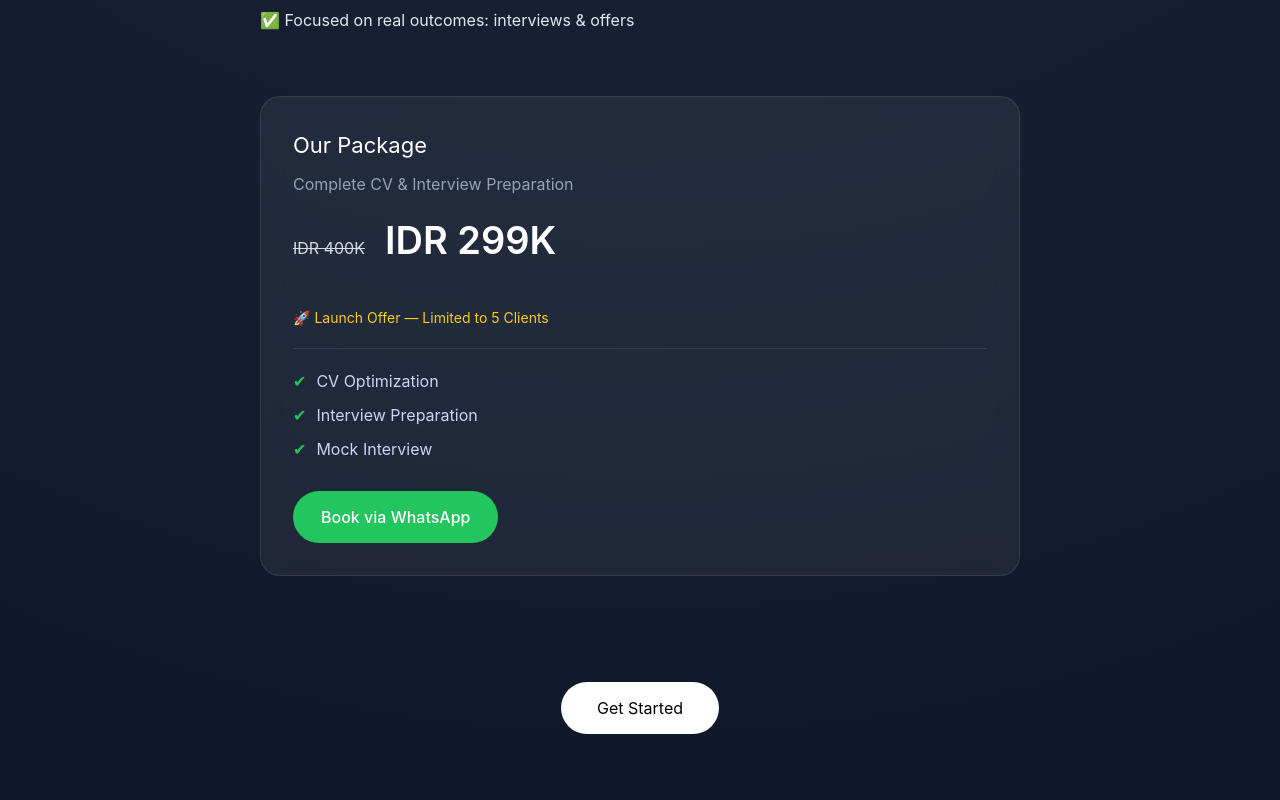
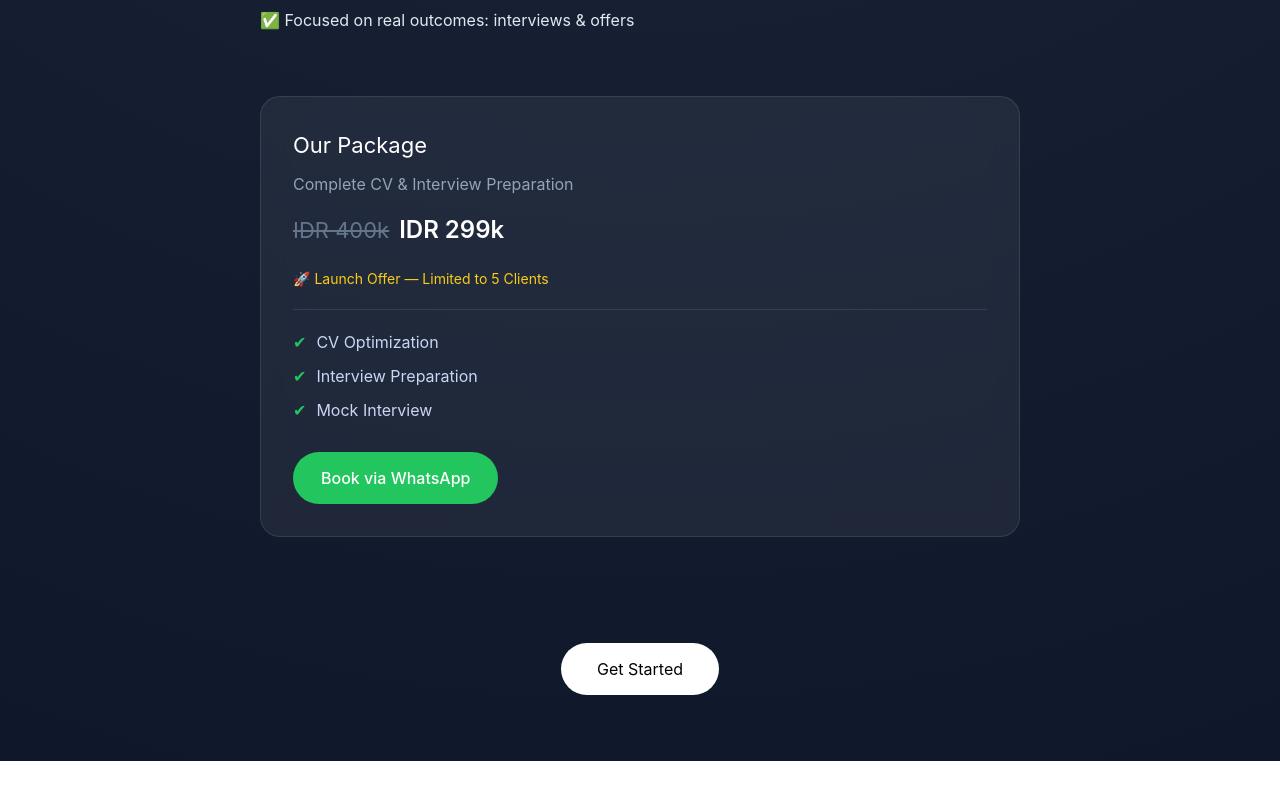
Before and after one commit to Ramzyjof/vd-fokus-landing, a Next.js app: page / in a window 1280 px wide. Shown: the part 912-1712 px from the top of the page. After the commit the page ends 1673 px from the top, so only its background shows below. Built offline with nearby package versions, Linux system fonts and the light colour scheme.

Commit message:
update font Our packaga

```diff
--- a/app/page.tsx
+++ b/app/page.tsx
@@ -122,15 +122,23 @@ export default function Page() {
           </p>
 
           {/* PRICE */}
-          <div style={{ marginBottom: "38px" }}>
-            <span style={{ textDecoration: "line-through", color: "#d8dce0", marginRight: "20px" }}>
-              IDR 400K
-            </span>
-            <span style={{ fontSize: "38px", fontWeight: 600 }}>
-              IDR 299K
-            </span>
-          </div>
+          <div style={{ marginBottom: "20px" }}>
+  <span style={{
+    textDecoration: "line-through",
+    color: "#64748b",
+    marginRight: "10px",
+    fontSize: "22px"
+  }}>
+    IDR 400k
+  </span>
 
+  <span style={{
+    fontSize: "24px",
+    fontWeight: 600
+  }}>
+    IDR 299k
+  </span>
+</div>
           <p style={{ color: "#facc15", fontSize: "14px", marginBottom: "20px" }}>
             🚀 Launch Offer — Limited to 5 Clients
           </p>
```
